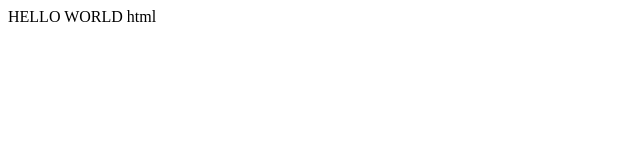
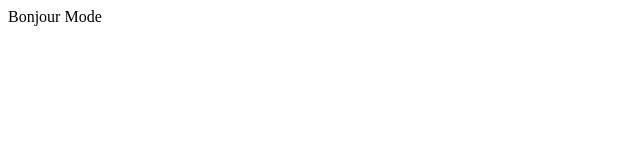
Before and after one commit to GokhanDuzel/csi3x40_labs, a plain HTML site: page lab02/index.html in a window 1280 px wide. Shown: the full height of the page, 0-640 px from the left. Drawn offline with Linux system fonts and the light colour scheme.

Commit message:
Traduire en français

```diff
--- a/lab02/index.html
+++ b/lab02/index.html
@@ -1,3 +1,3 @@
 <html>
-    HELLO WORLD html
+    Bonjour Mode
 </html>
```
